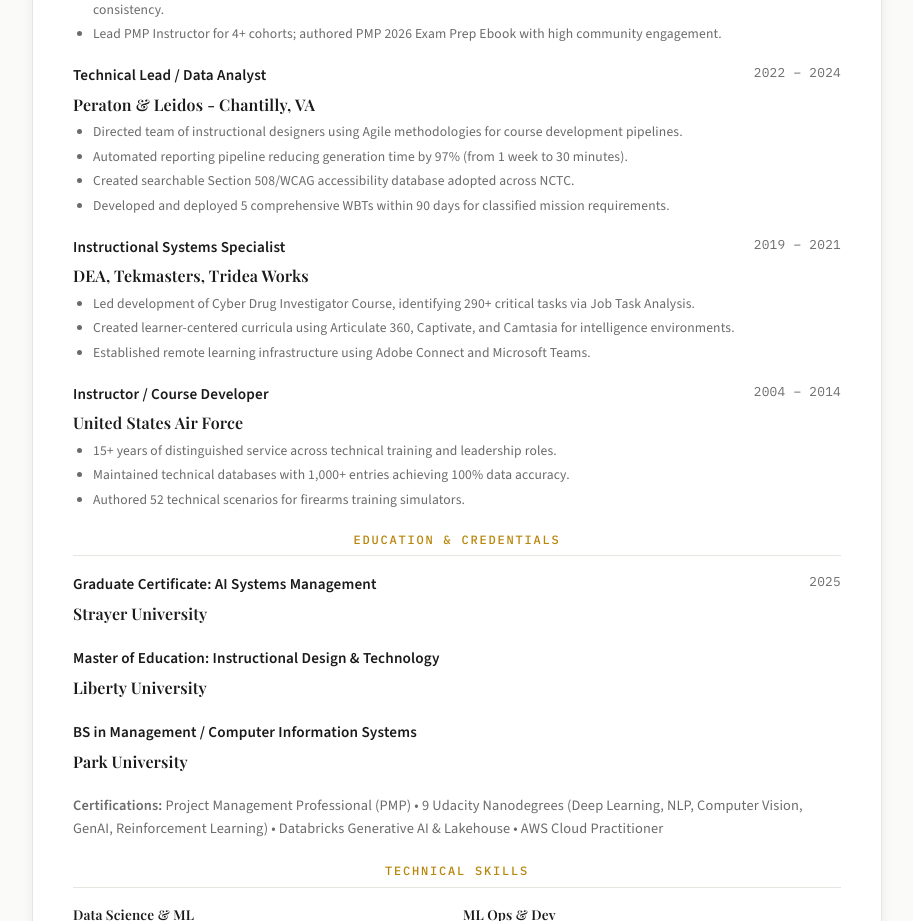
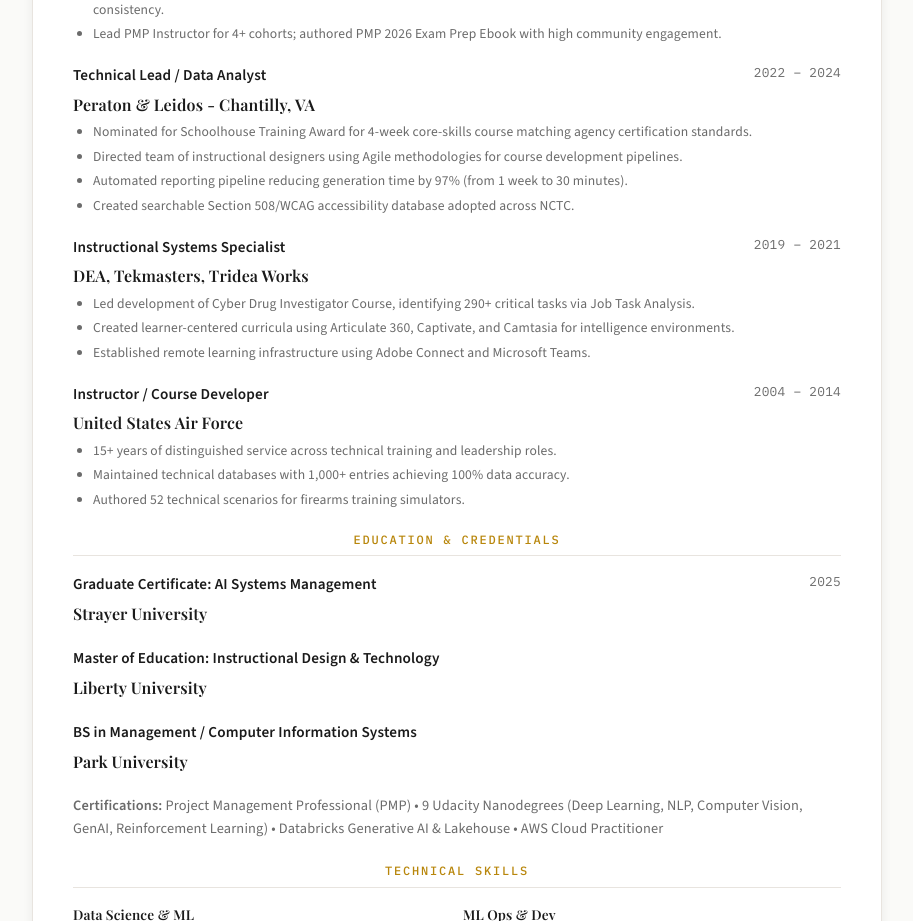
Before and after one commit to dustinober1/dustinober1.github.io, a Next.js app: page /resume in a window 1280 px wide. Shown: the part 860-1781 px from the top of the page, without its empty margins (183-1096 px from the left). Built offline with nearby package versions, Linux system fonts and the light colour scheme.

Commit message:
feat: Add Schoolhouse Training Award nomination to Experience/Resume

```diff
--- a/src/app/resume/page.tsx
+++ b/src/app/resume/page.tsx
@@ -19,10 +19,10 @@
         date: "2022 – 2024",
         company: "Peraton & Leidos - Chantilly, VA",
         bullets: [
+            "Nominated for Schoolhouse Training Award for 4-week core-skills course matching agency certification standards.",
             "Directed team of instructional designers using Agile methodologies for course development pipelines.",
             "Automated reporting pipeline reducing generation time by 97% (from 1 week to 30 minutes).",
             "Created searchable Section 508/WCAG accessibility database adopted across NCTC.",
-            "Developed and deployed 5 comprehensive WBTs within 90 days for classified mission requirements.",
         ],
     },
     {
--- a/src/components/ExperienceSection.tsx
+++ b/src/components/ExperienceSection.tsx
@@ -67,6 +67,7 @@
                 company: "Peraton",
                 date: "2023 – 2024",
                 highlights: [
+                    { bold: "Award Nomination:", text: "Nominated for Schoolhouse Training Award for 4-week core-skills course matching agency certification standards." },
                     { text: "Directed team of three designers, applying Agile methodologies to course development pipelines." },
                     { text: "Managed portfolio of 8 technical courses, leveraging analytics to optimize learning outcomes." },
                 ],
```
